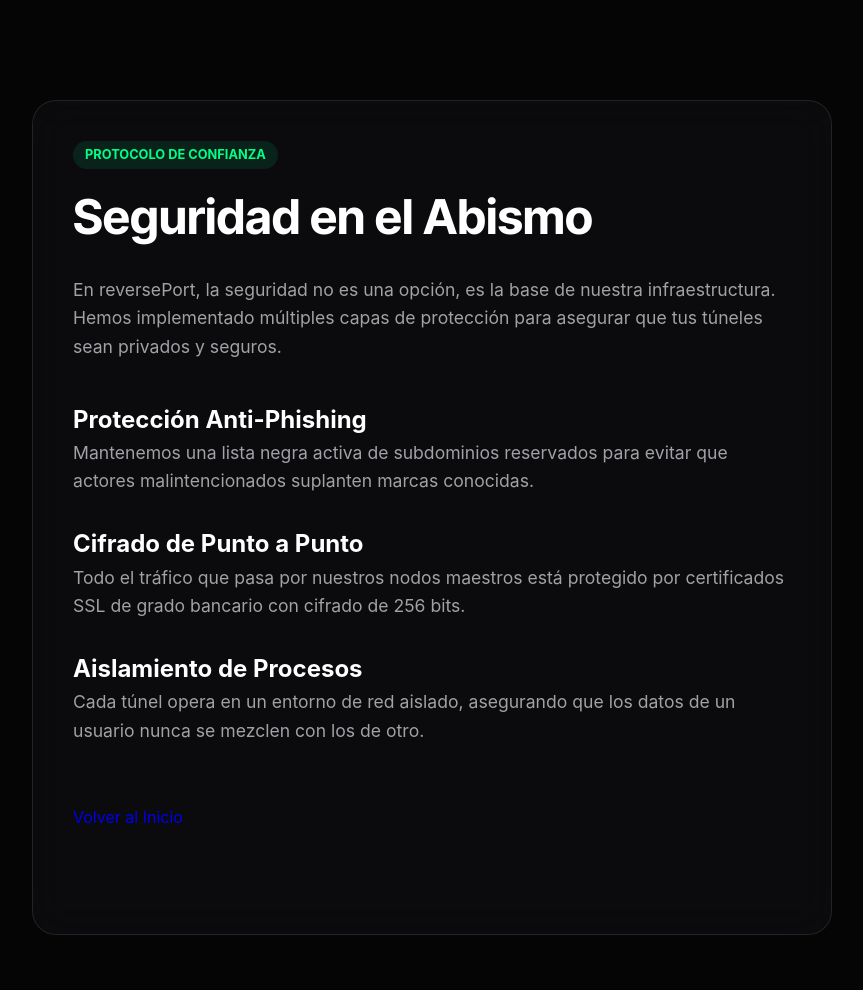
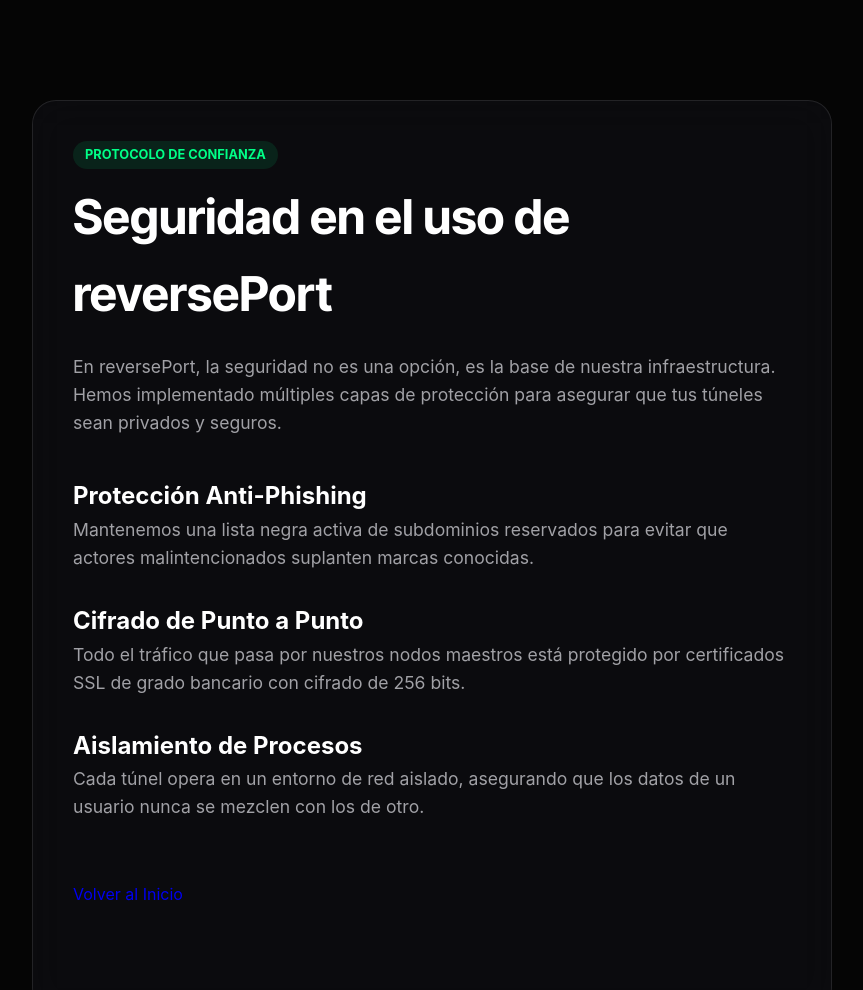
Before and after one commit to BNABNTMARRTH/transport, a plain HTML site: page reverseport/website/security.html in a window 1280 px wide. Shown: the top 990 px of the page, without its empty margins (208-1071 px from the left). Drawn offline with Linux system fonts and the light colour scheme.

Commit message:
docs(security): final sync of manual changes 🐙🛡️✨

```diff
--- a/reverseport/website/security.html
+++ b/reverseport/website/security.html
@@ -4,7 +4,7 @@
 <head>
     <meta charset="UTF-8">
     <meta name="viewport" content="width=device-width, initial-scale=1.0">
-    <title>Seguridad Abisal | reverseport.com</title>
+    <title>Seguridad | reverseport.com</title>
     <link rel="stylesheet" href="style.css">
     <link href="https://fonts.googleapis.com/css2?family=Inter+Tight:wght@400;700;800&display=swap" rel="stylesheet">
     <style>
@@ -47,7 +47,7 @@
 <body class="dark">
     <div class="security-container">
         <span class="feature-tag">PROTOCOLO DE CONFIANZA</span>
-        <h1 class="text-gradient">Seguridad en el Abismo</h1>
+        <h1 class="text-gradient">Seguridad en el uso de reversePort</h1>
         <p>En reversePort, la seguridad no es una opción, es la base de nuestra infraestructura. Hemos implementado
             múltiples capas de protección para asegurar que tus túneles sean privados y seguros.</p>
 
```
